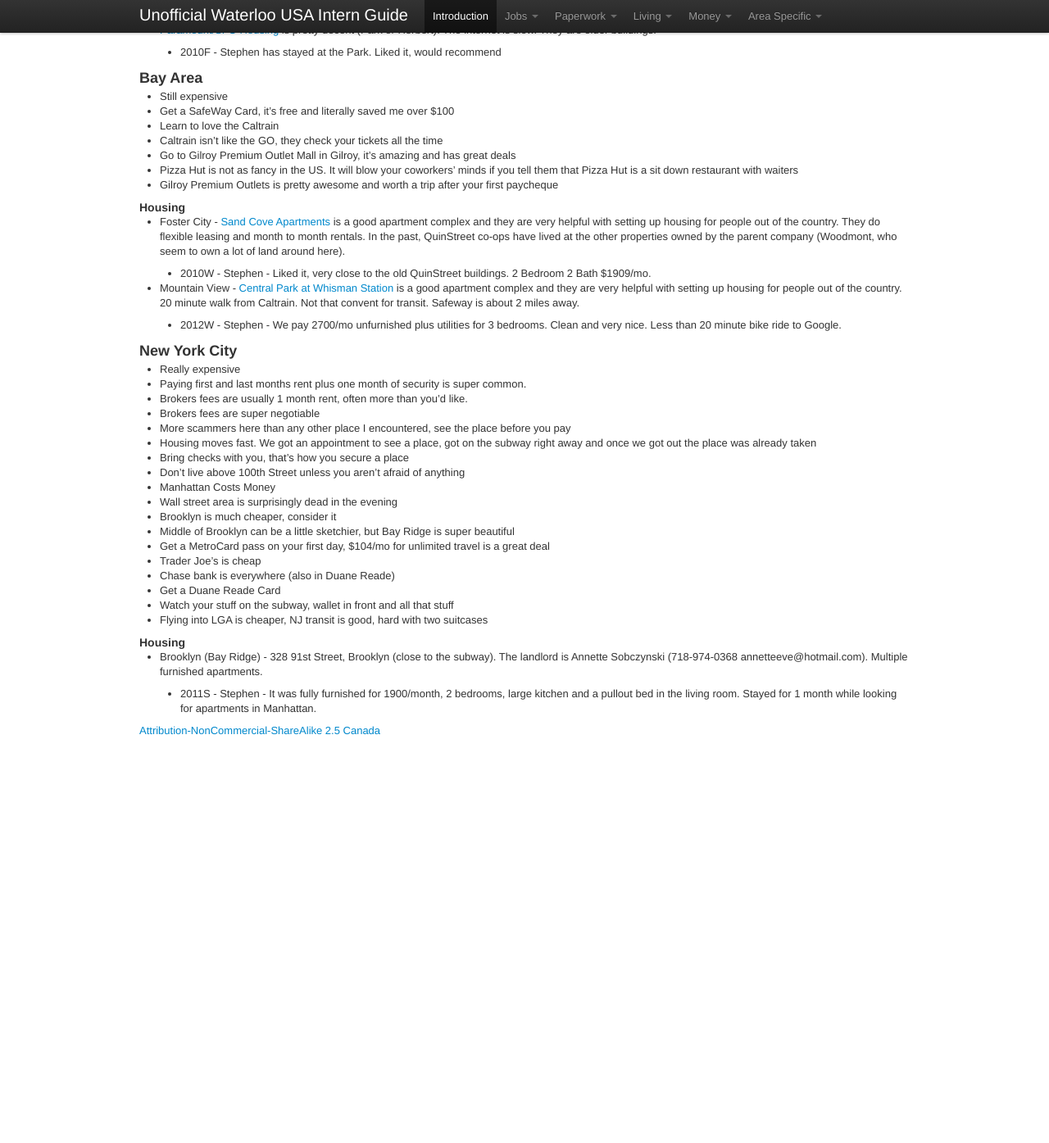
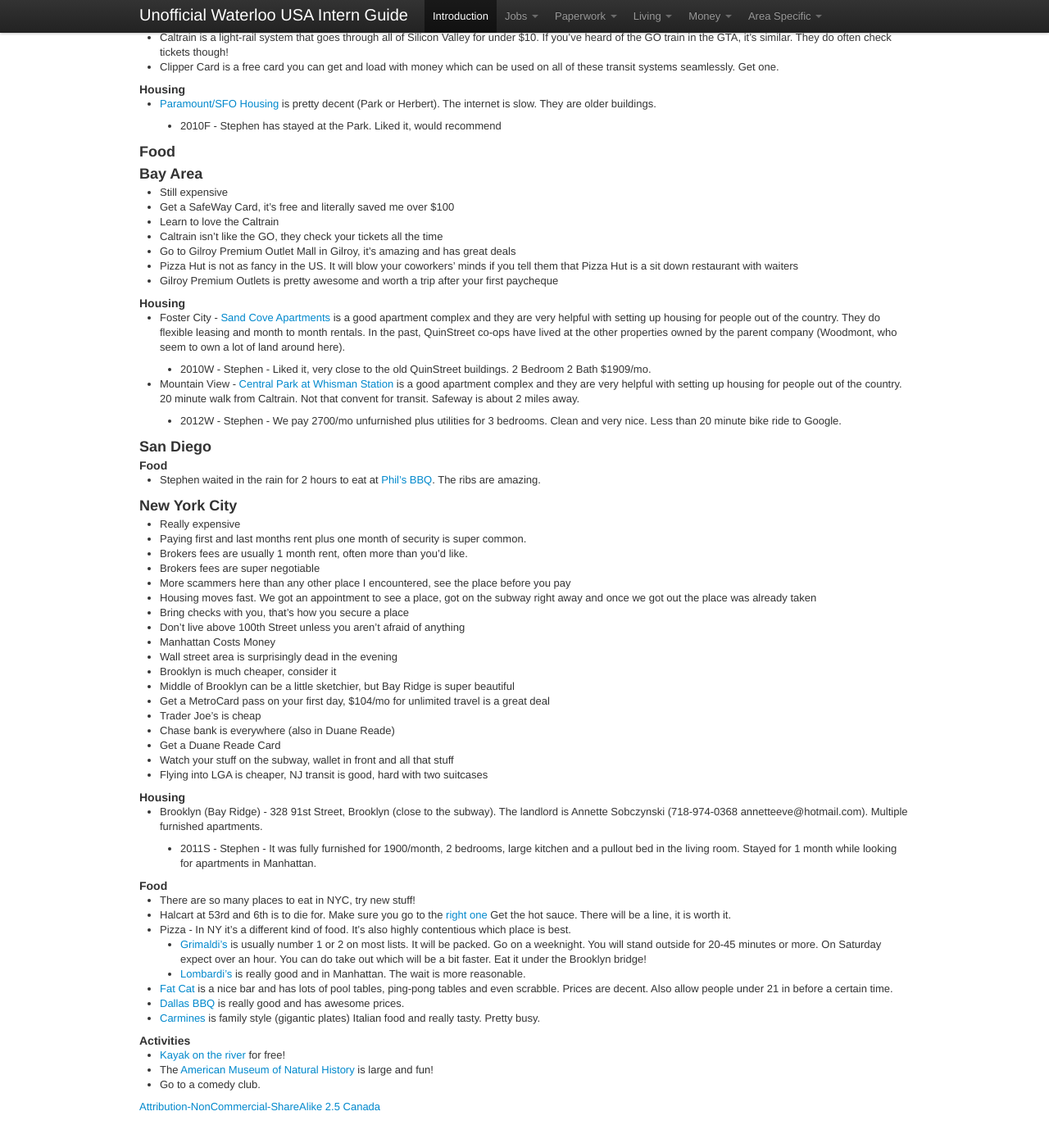
Before and after one commit to sholiday/Unofficial-Waterloo-USA-Intern-Guide, a Jekyll site: the page built from index.markdown, in a window 1280 px wide and 1400 px high, scrolled down 5033 px. Shown: the top 1395 px of the window at 82% size. Built offline with Jekyll 4.4.1, drawn with Linux system fonts in a browser that asks for light colours; nearby versions of some CDN libraries; Markdown is read by kramdown in place of the engine named in the settings; before the commit the page ends 5974 px from its top, so only the background shows below that; some of the changed text lies outside the part shown.

Commit message:
Food tips

```diff
--- a/_layouts/base.html
+++ b/_layouts/base.html
@@ -94,8 +94,8 @@
                       <b class="caret"></b>
                     </a>
                     <ul class="dropdown-menu">
+                      <li><a href="#Area-California">California</a></li>
                       <li><a href="#Area-SF">San Francisco</a></li>
-                      <li class="divider"></li>
                       <li><a href="#Area-BayArea">Bay Area</a></li>
                       <li><a href="#Area-MTV">Mountain View</a></li>
                       <li class="divider"></li>
--- a/index.markdown
+++ b/index.markdown
@@ -359,6 +359,11 @@ In his situation, Canada knew how much he was taxed in the US and applied some f
 I've been to three main areas and will focus on info for those.
 If you are an intern and have more info let me know.
 
+<section id="Area-California" />
+### California (General)
+* In-n-out burger is must try. Checkout the Animal Style burger on their [secret menu](http://www.in-n-out.com/secretmenu.asp).
+* Many people like [Chipotle](http://www.chipotle.com/)
+
 <section id="Area-SF" />
 ### San Francisco
 * Since SF is a city, prices are pretty high.
@@ -371,7 +376,8 @@ If you are an intern and have more info let me know.
 #### Transportation
 * MUNI is the basic transit service, there are buses, streetcars, cable cars (streetcars that go up steep hills, $6/ride and in tourist areas) and subways as well.
 * BART is a high-speed subway-ish system that goes around the more city-like parts of the Bay Area and hits more major destinations. BART from the airport to SF is super clean and ~$8.
-* Caltrain is a light-rail system that goes through all of Silicon Valley for under $10. If you've heard of the GO train in the GTA, it's the same thing.
+* Caltrain is a light-rail system that goes through all of Silicon Valley for under $10.
+  If you've heard of the GO train in the GTA, it's similar. They do often check tickets though!
 * Clipper Card is a free card you can get and load with money which can be used on all of these transit systems seamlessly. Get one.
 
 #### Housing
@@ -379,6 +385,9 @@ If you are an intern and have more info let me know.
   The internet is slow. They are older buildings.
 
   * 2010F - Stephen has stayed at the Park. Liked it, would recommend
+
+### Food
+
 
 <section id="Area-BayArea" />
 ### Bay Area
@@ -409,6 +418,14 @@ If you are an intern and have more info let me know.
   * 2012W - Stephen - We pay 2700/mo unfurnished plus utilities for 3 bedrooms.
     Clean and very nice. Less than 20 minute bike ride to Google.
 
+<section id="Area-BayArea" />
+### San Diego
+
+#### Food
+* Stephen waited in the rain for 2 hours to eat at [Phil's BBQ](http://www.philsbbq.net/).
+  The ribs are amazing.
+
+
 <section id="Area-NYC" />
 ### New York City
 * Really expensive
@@ -416,7 +433,8 @@ If you are an intern and have more info let me know.
 * Brokers fees are usually 1 month rent, often more than you'd like.
 * Brokers fees are super negotiable
 * More scammers here than any other place I encountered, see the place before you pay
-* Housing moves fast. We got an appointment to see a place, got on the subway right away and once we got out the place was already taken
+* Housing moves fast. We got an appointment to see a place, got on the subway right away
+  and once we got out the place was already taken
 * Bring checks with you, that's how you secure a place
 * Don't live above 100th Street unless you aren't afraid of anything
 * Manhattan Costs Money
@@ -438,3 +456,26 @@ If you are an intern and have more info let me know.
   * 2011S - Stephen - It was fully furnished for 1900/month, 2 bedrooms,
     large kitchen and a pullout bed in the living room. Stayed for 1 month while
     looking for apartments in Manhattan.
+
+#### Food
+* There are so many places to eat in NYC, try new stuff!
+* Halcart at 53rd and 6th is to die for.
+  Make sure you go to the [right one](http://www.yelp.com/biz/53rd-and-6th-halal-cart-new-york)
+  Get the hot sauce. There will be a line, it is worth it.
+* Pizza - In NY it's a different kind of food. It's also highly contentious which place is best.
+  * [Grimaldi's](http://www.grimaldis.com/) is usually number 1 or 2 on most lists.
+    It will be packed. Go on a weeknight. You will stand outside for 20-45 minutes or more.
+    On Saturday expect over an hour. You can do take out which will be a bit faster. Eat it under
+    the Brooklyn bridge!
+  * [Lombardi's](http://www.firstpizza.com/) is really good and in Manhattan.
+    The wait is more reasonable.
+* [Fat Cat](http://www.fatcatmusic.org/) is a nice bar and has lots of pool tables,
+  ping-pong tables and even scrabble. Prices are decent. Also allow people under 21 in before a certain time.
+* [Dallas BBQ](http://www.dallasbbq.com/) is really good and has awesome prices.
+* [Carmines](http://carminesnyc.com/) is family style (gigantic plates) Italian food and really tasty.
+  Pretty busy.
+
+#### Activities
+* [Kayak on the river](http://www.downtownboathouse.org/) for free!
+* The [American Museum of Natural History](http://www.amnh.org/) is large and fun!
+* Go to a comedy club.
```
